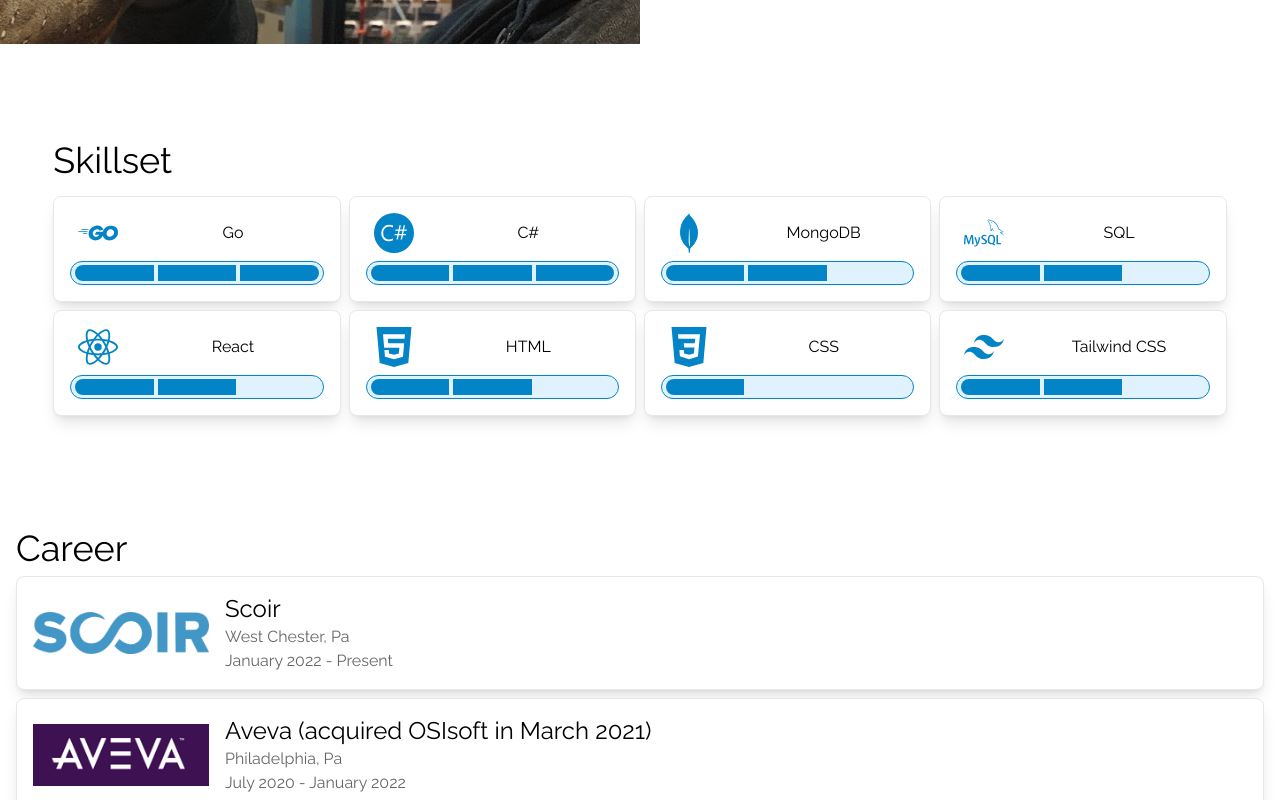
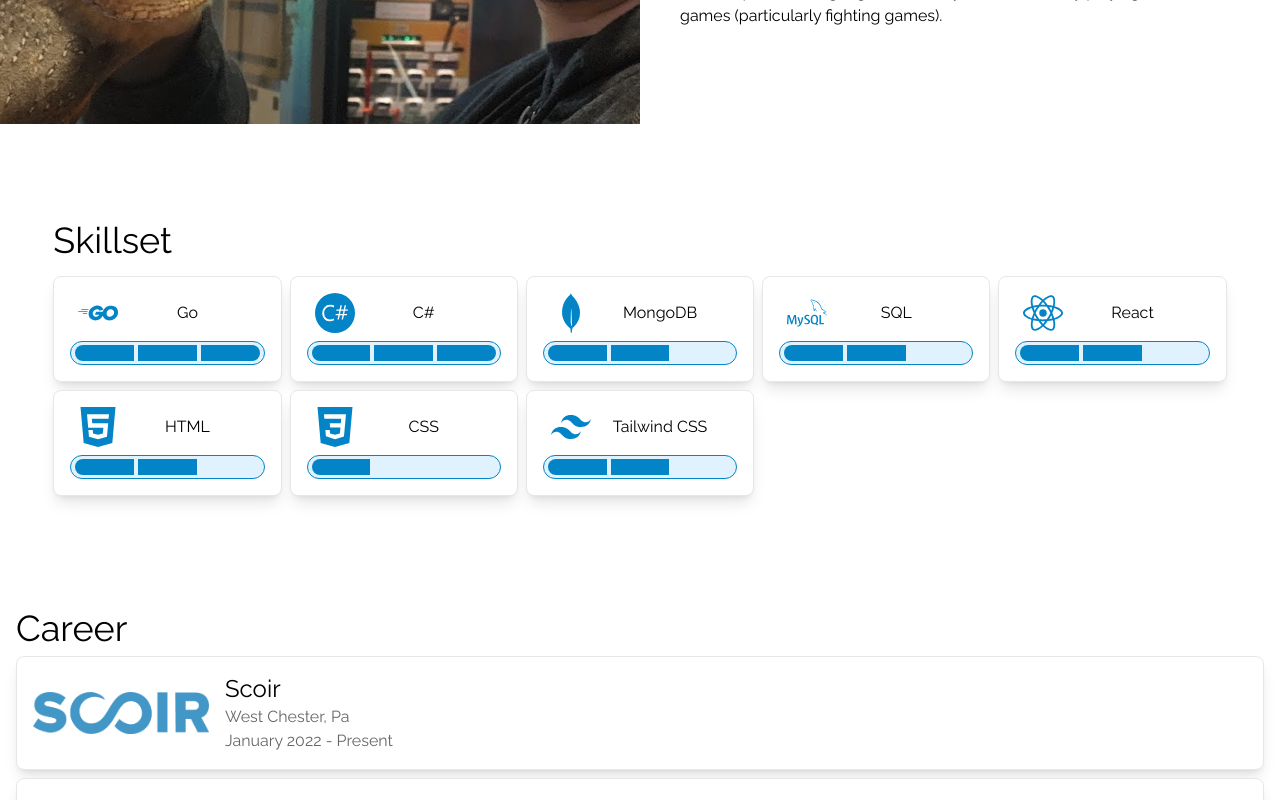
Before and after one commit to shawn-mclaughlin/portfolio-site, a React (Vite) app: page / in a window 1280 px wide. Shown: the part 624-1424 px from the top of the page. Built offline with nearby package versions, Linux system fonts and the light colour scheme; some icons are missing.

Commit message:
Minor layout update

```diff
--- a/src/about/about.tsx
+++ b/src/about/about.tsx
@@ -13,7 +13,7 @@ export default function AboutMe() {
         className="max-h-screen w-full object-cover object-center lg:absolute lg:left-0 lg:h-full lg:w-1/2"
       />
       <div className="mx-auto h-fit w-11/12 max-w-7xl py-24 2xl:w-4/5">
-        <div className="w-full lg:ml-auto lg:w-1/2 lg:basis-1/2 lg:pl-10">
+        <div className="w-full space-y-4 lg:ml-auto lg:w-1/2 lg:basis-1/2 lg:pl-10">
           <h1 className="text-4xl">About</h1>
           <p className="leading-relaxed">My name is Shawn McLaughlin.</p>
           <p className="leading-relaxed">
--- a/src/skills/skill-card.tsx
+++ b/src/skills/skill-card.tsx
@@ -25,9 +25,9 @@ export default function SkillCard(props: SkillCardProps) {
   return (
     <div className="overflow-hidden rounded-lg border bg-white px-4 py-4 shadow-lg">
       <div className="flex w-full flex-col gap-2">
-        <div className="flex items-center justify-between gap-8 px-2">
+        <div className="flex items-center justify-between px-2">
           <div className="text-start text-sky-600">{skill.icon && skill.icon({ size: 40 })}</div>
-          <div className="flex-grow text-center">{skill.name}</div>
+          <div className="flex-grow overflow-hidden text-center">{skill.name}</div>
         </div>
         <div className="w-full">{renderSkillMeter(skill.skillLevel)}</div>
       </div>
--- a/src/skills/skills.tsx
+++ b/src/skills/skills.tsx
@@ -82,7 +82,7 @@ export default function Skills() {
   return (
     <section id="skillset" className="mx-auto w-11/12 max-w-7xl scroll-mt-24 py-24 2xl:w-4/5">
       <h1 className="mb-4 text-4xl">Skillset</h1>
-      <div className="grid place-items-center gap-2 sm:grid-cols-2 md:grid-cols-3 lg:grid-cols-4">
+      <div className="grid grid-cols-2 place-items-center gap-2 md:grid-cols-3 lg:grid-cols-4 xl:grid-cols-5">
         {skills.map((skill, index) => (
           <div className="w-full">
             <SkillCard key={index} skill={skill} />
```
